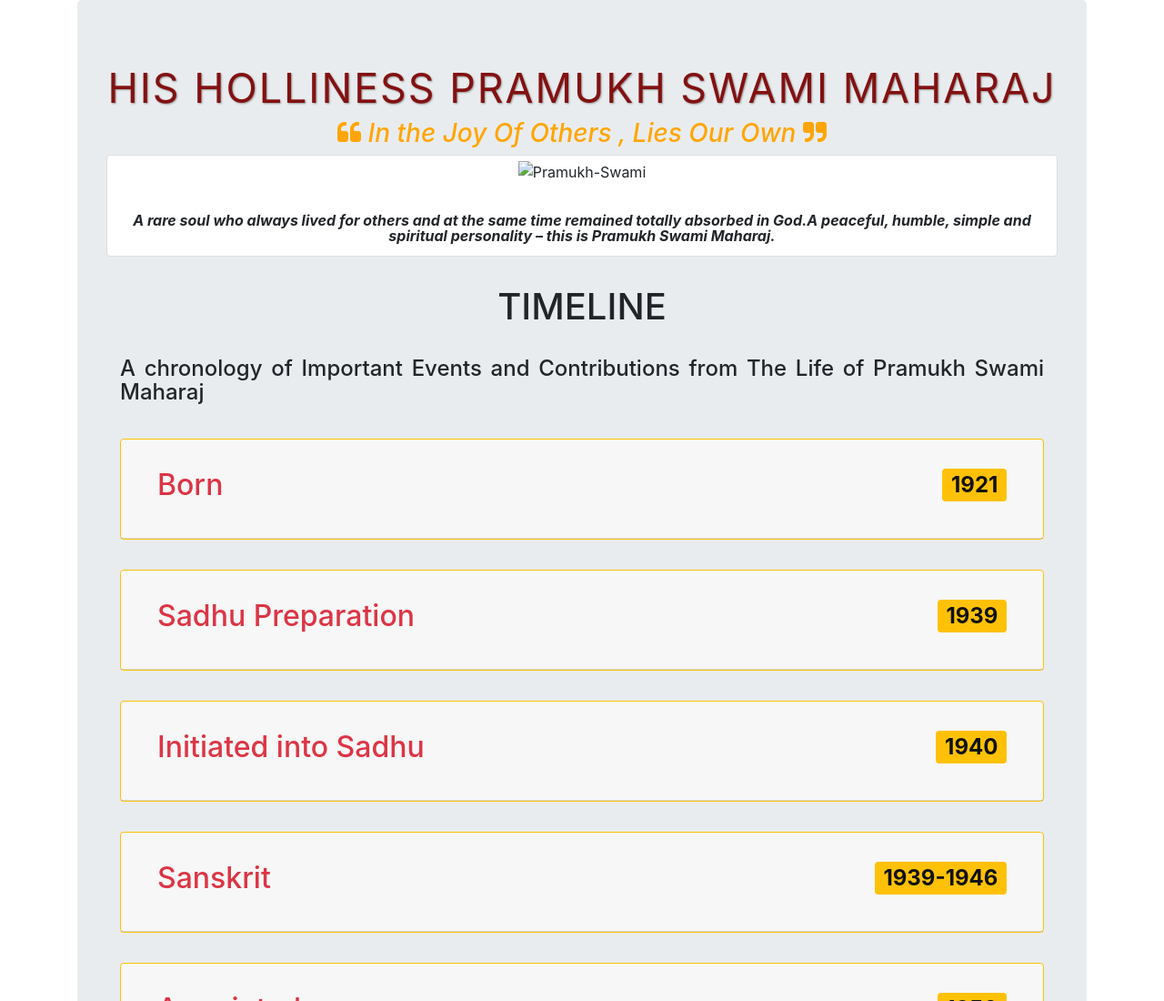
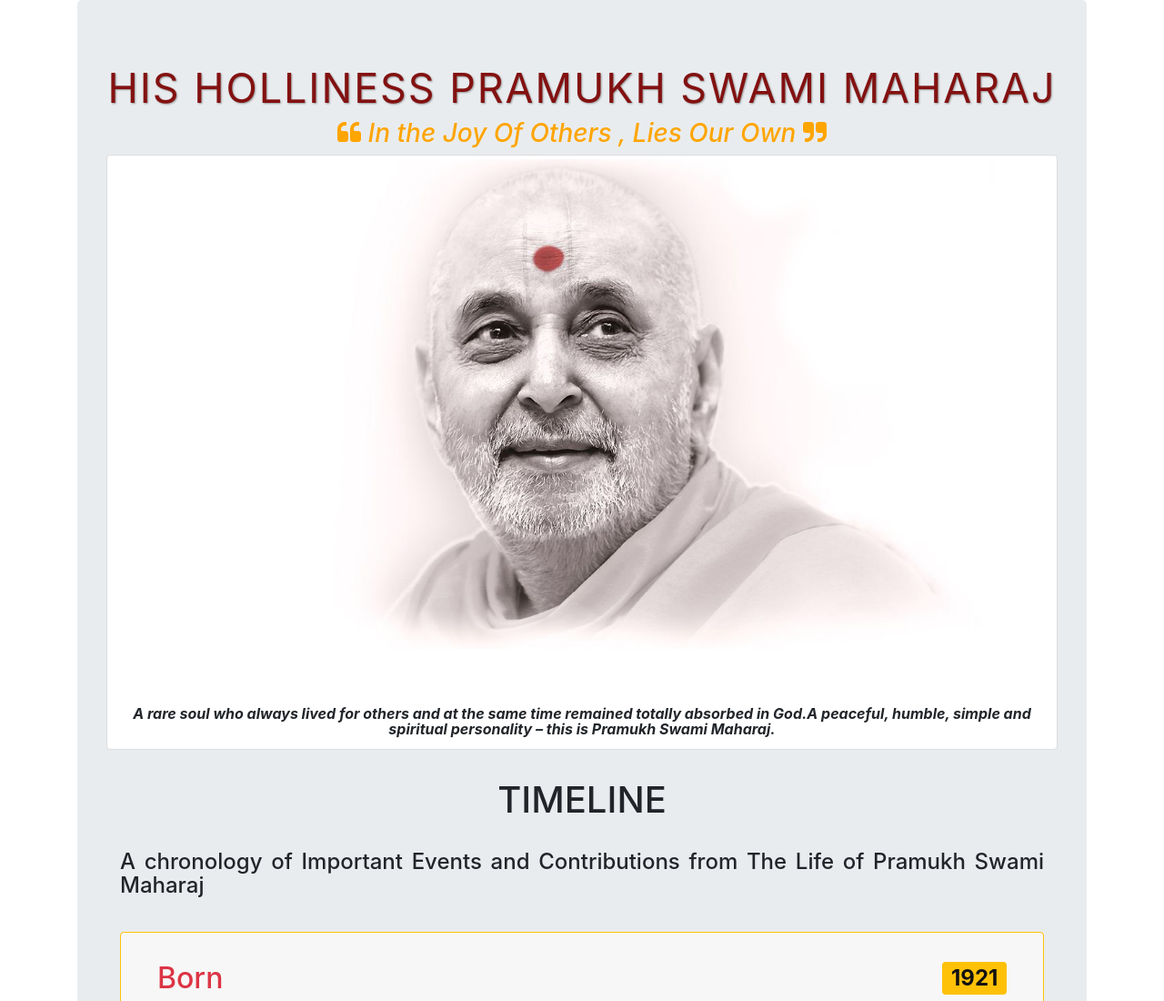
Before and after one commit to jaimin-p/Tribute_Page, a plain HTML site: page index.html in a window 1280 px wide. Shown: the top 1100 px of the page at 91% size. Drawn offline with Linux system fonts and the light colour scheme.

Commit message:
Update index.html

```diff
--- a/index.html
+++ b/index.html
@@ -24,7 +24,7 @@
                     </h3>
                     <div class="img-thumbnail text-center align-item-stretch">
 
-                        <img class="img-fluid" href="/img/Pramukh-Swami.png" alt="Pramukh-Swami">
+                        <img class="img-fluid" src="img/Pramukh-Swami.png" alt="Pramukh-Swami">
                         <hr>
                         <em>
                             <h6 class="captionText font-weight-bold caption justify-content-center">A rare soul who always lived for others and at the same time remained totally absorbed in God.A peaceful, humble, simple and spiritual personality – this is Pramukh Swami Maharaj.</h6>
```
